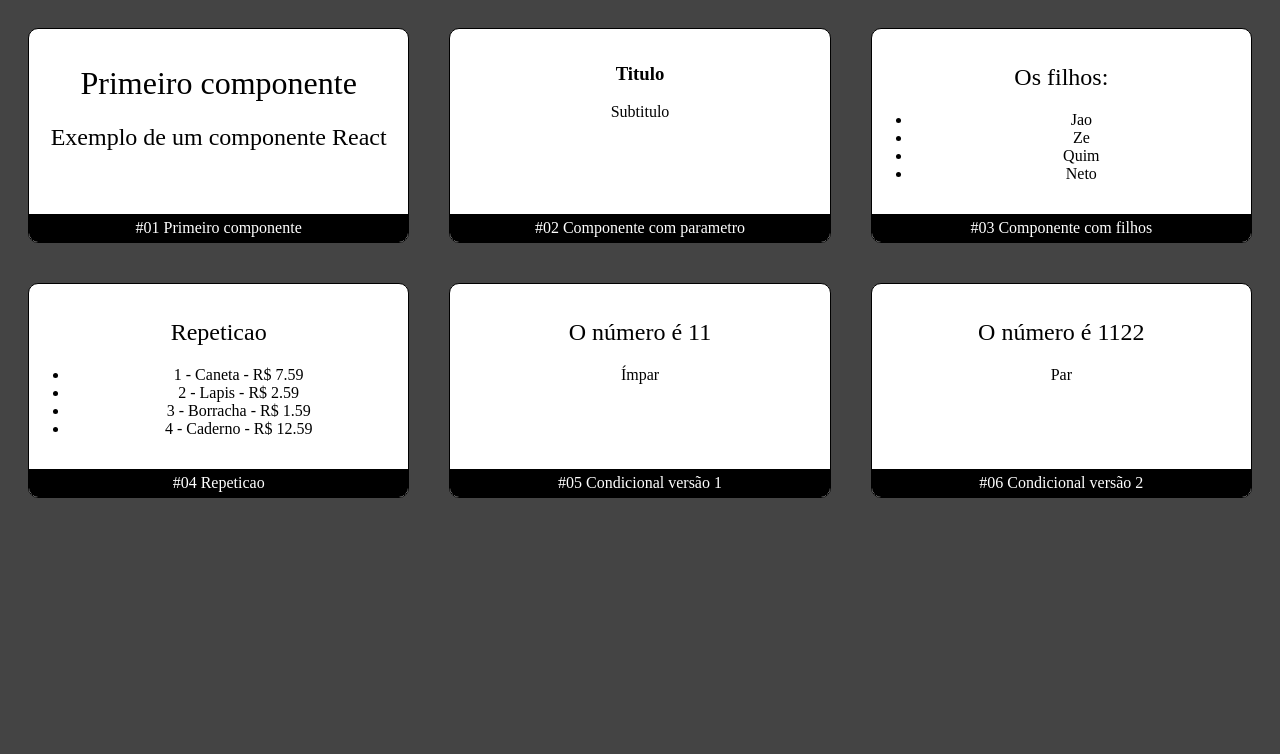
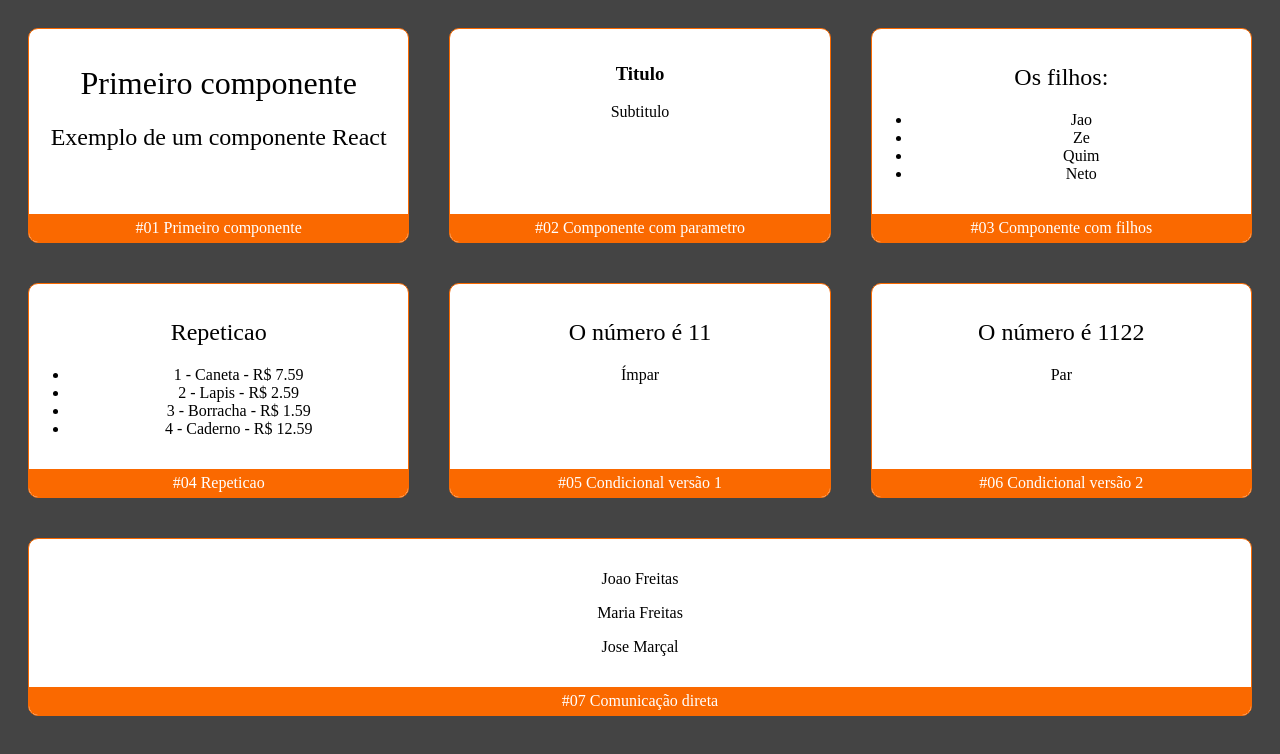
Before and after one commit to letsmgo/aulaAssincronaReact, a React (Create React App) app: page / in a window 1280 px wide. Shown: the top 754 px of the page. Built offline with nearby package versions, Linux system fonts and the light colour scheme.

Commit message:
Implementar comunicacao direta

```diff
--- a/src/App.jsx
+++ b/src/App.jsx
@@ -9,20 +9,22 @@ import Card from './components/layout/Card'
 import Repeticao from './components/Repeticao'
 import Condicional from './components/Condicional'
 import CondicionalComIf from './components/CondicionalComIf'
+import './comunicacao/direta/Pai'
+import Pai from "./comunicacao/direta/Pai";
 
 
 export default (props) => (
     <div className="App">
-        <Card titulo="#01 Primeiro componente">
+        <Card titulo="#01 Primeiro componente" color="#FA6900">
         <Primeiro></Primeiro>
         </Card>
 
-        <Card titulo="#02 Componente com parametro">
+        <Card titulo="#02 Componente com parametro" color="#FA6900">
         <ComParametro titulo="Titulo"
          subtitulo="Subtitulo"/>
         </Card>
 
-        <Card titulo="#03 Componente com filhos">
+        <Card titulo="#03 Componente com filhos" color="#FA6900">
             <ComFilhos>
                 <ul>
                     <li>Jao</li>
@@ -33,16 +35,20 @@ export default (props) => (
             </ComFilhos>
         </Card>
 
-        <Card titulo="#04 Repeticao">
+        <Card titulo="#04 Repeticao" color="#FA6900">
             <Repeticao></Repeticao>
         </Card>
 
-        <Card titulo="#05 Condicional versão 1">
+        <Card titulo="#05 Condicional versão 1" color="#FA6900">
             <Condicional numero={11}></Condicional>
         </Card>
 
-        <Card titulo="#06 Condicional versão 2">
+        <Card titulo="#06 Condicional versão 2" color="#FA6900">
             <CondicionalComIf numero={1122}></CondicionalComIf>
+        </Card>
+
+        <Card titulo="#07 Comunicação direta" color="#FA6900">
+            <Pai sobrenome="Freitas"></Pai>
         </Card>
 
     </div>
--- /dev/null
+++ b/src/comunicacao/direta/Filho.jsx
@@ -0,0 +1,7 @@
+/* eslint-disable import/no-anonymous-default-export */
+import React from "react";
+
+export default props =>
+    <div>
+        <p>{props.children} {props.sobrenome}</p>
+    </div>
--- /dev/null
+++ b/src/comunicacao/direta/Pai.jsx
@@ -0,0 +1,10 @@
+/* eslint-disable import/no-anonymous-default-export */
+import React from "react";
+import Filho from './Filho'
+
+export default props =>
+    <div>
+        <Filho {...props}> Joao </Filho>
+        <Filho sobrenome={props.sobrenome}> Maria </Filho>
+        <Filho sobrenome="Marçal"> Jose </Filho>
+    </div>
```
